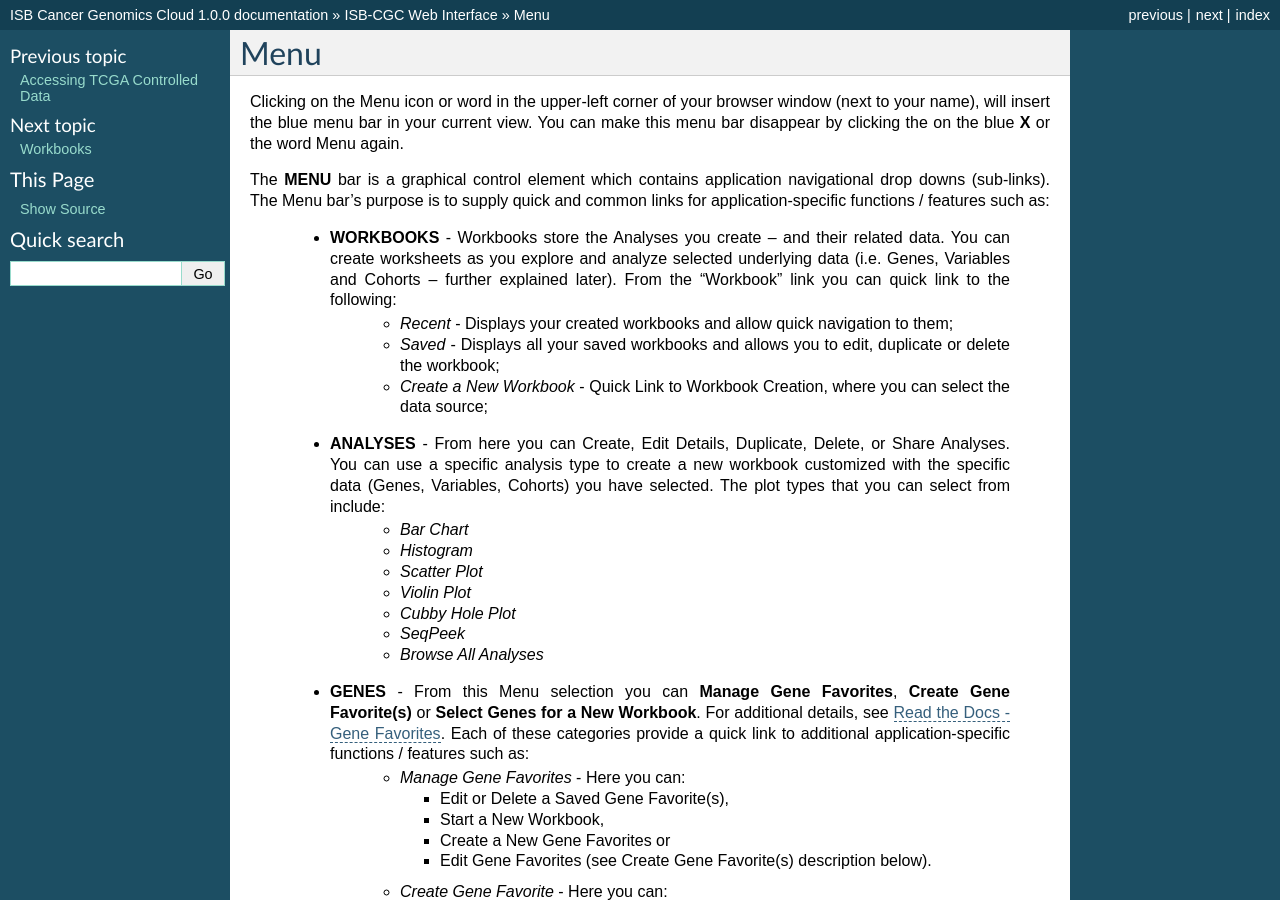
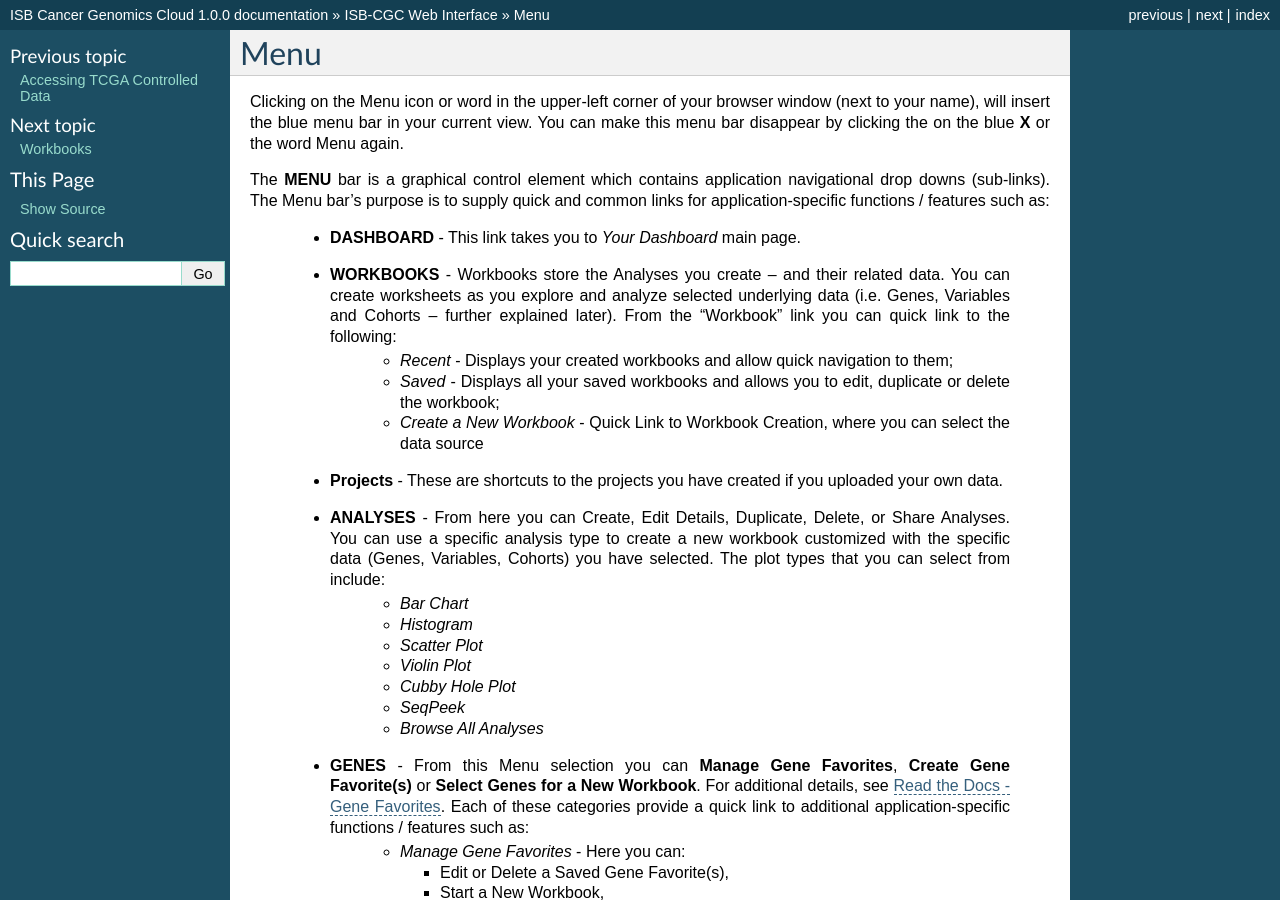
Before and after one commit to isb-cgc/readthedocs, a Sphinx documentation site: the page built from docs/source/sections/webapp/Menu.rst, in a window 1280 px wide and 900 px high. Built offline with Sphinx 7.4.7, drawn with Linux system fonts in a browser that asks for light colours.

Commit message:
Update Menu.rst
Adding DAP suggestions

```diff
--- a/docs/source/sections/webapp/Menu.rst
+++ b/docs/source/sections/webapp/Menu.rst
@@ -9,10 +9,15 @@
 The **MENU** bar is a graphical control element which contains application navigational drop downs (sub-links).
 The Menu bar's purpose is to supply quick and common links for application-specific functions / features such as:
 
+
+ * **DASHBOARD** - This link takes you to *Your Dashboard* main page.
+
  * **WORKBOOKS** - Workbooks store the Analyses you create -- and their related data.  You can create worksheets as you explore and analyze selected underlying data (i.e. Genes, Variables and Cohorts – further explained later).  From the "Workbook" link you can quick link to the following:
      - *Recent* - Displays your created workbooks and allow quick navigation to them;
      - *Saved* - Displays all your saved workbooks and allows you to edit, duplicate or delete the workbook;
-     - *Create a New Workbook* - Quick Link to Workbook Creation, where you can select the data source;
+     - *Create a New Workbook* - Quick Link to Workbook Creation, where you can select the data source
+
+ * **Projects** - These are shortcuts to the projects you have created if you uploaded your own data.
 
  * **ANALYSES** - From here you can Create, Edit Details, Duplicate, Delete, or Share Analyses. You can use a specific analysis type to create a new workbook customized with the specific data (Genes, Variables, Cohorts) you have selected.  The plot types that you can select from include:
     - *Bar Chart*
```
